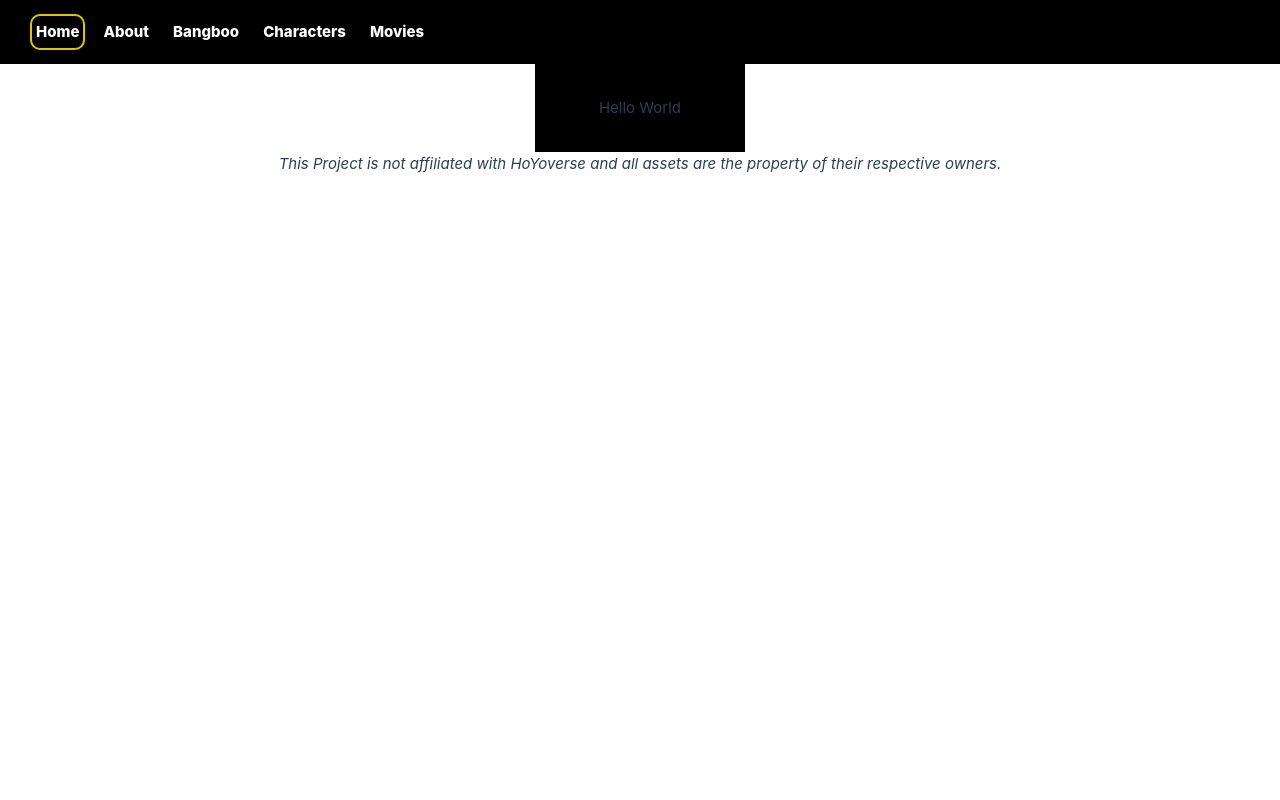
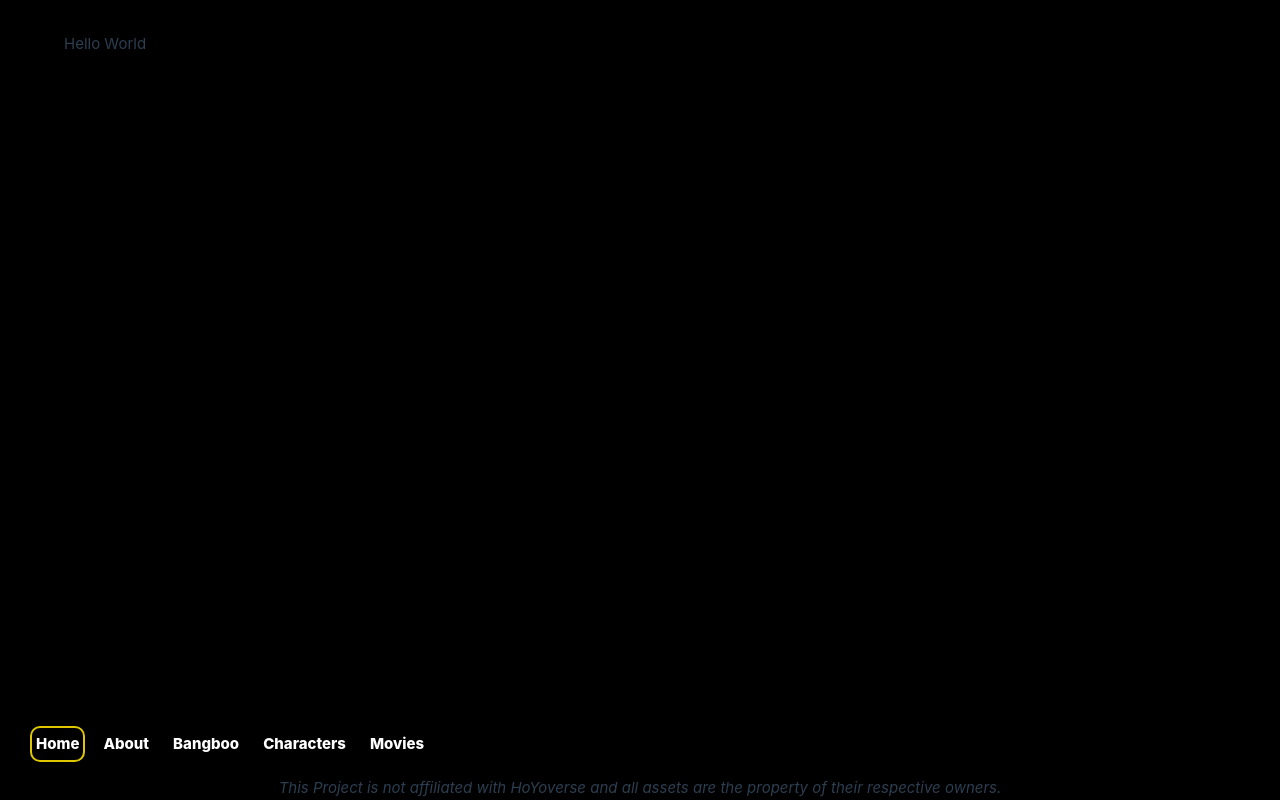
Before and after one commit to Lone-DO/project-zzz, a Vue app: page / in a window 1280 px wide. Built offline with nearby package versions, Linux system fonts and the light colour scheme.

Commit message:
Update Base Page Styling structure

```diff
--- a/src/App.vue
+++ b/src/App.vue
@@ -1,8 +1,29 @@
 <script setup lang='ts'>
+import { onMounted, onUnmounted, useTemplateRef, ref, computed } from 'vue';
 import { RouterLink, RouterView, useRoute } from 'vue-router';
 
 const route = useRoute()
 
+/** Event Lister */
+const header = useTemplateRef('header')
+const footer = useTemplateRef('footer')
+let headerHeight = ref(0);
+let footerHeight = ref(0);
+
+function onResize(): void {
+  headerHeight.value = header.value?.clientHeight || 0
+  footerHeight.value = footer.value?.clientHeight || 0
+}
+
+onMounted(() => {
+  window.addEventListener('resize', onResize)
+  onResize()
+})
+onUnmounted(() => window.removeEventListener('resize', onResize))
+
+/** General */
+const injectedStyles = computed(() => ({ '--main-height-offset': `${headerHeight.value + footerHeight.value}px` }))
+/** Helpers */
 function isActive(type: string) {
   if (!type) return false;
   return type === 'home' ? route.fullPath === '/' : route.fullPath.includes(type)
@@ -10,7 +31,10 @@ function isActive(type: string) {
 </script>
 
 <template>
-  <header>
+  <main :style='injectedStyles'>
+    <RouterView />
+  </main>
+  <header ref='header'>
     <nav>
       <RouterLink to="/" :data-active='isActive("home")'>Home</RouterLink>
       <RouterLink to="/about" :data-active='isActive("about")'>About</RouterLink>
@@ -19,10 +43,7 @@ function isActive(type: string) {
       <RouterLink to="/movie" :data-active='isActive("movie")'>Movies</RouterLink>
     </nav>
   </header>
-  <main>
-    <RouterView />
-  </main>
-  <footer>
+  <footer ref='footer'>
     <i>This Project is not affiliated with HoYoverse and all assets are the property of their respective owners.</i>
   </footer>
 </template>
@@ -53,4 +74,15 @@ main {
   padding: 16px 32px;
   background-color: black;
 }
+
+footer {
+  width: 100%;
+  text-align: center;
+  background-color: black;
+}
+
+main {
+  width: 100%;
+  height: calc(100vh - var(--main-height-offset));
+}
 </style>
--- a/src/assets/styles/main.scss
+++ b/src/assets/styles/main.scss
@@ -1,8 +1,9 @@
 @import './base.scss';
 
 #app {
-  min-width: 100vw;
-  min-height: 100vh;
+  width: 100vw;
+  height: 100vh;
+  overflow: hidden;
   display: flex;
   align-items: center;
   flex-direction: column;
```
